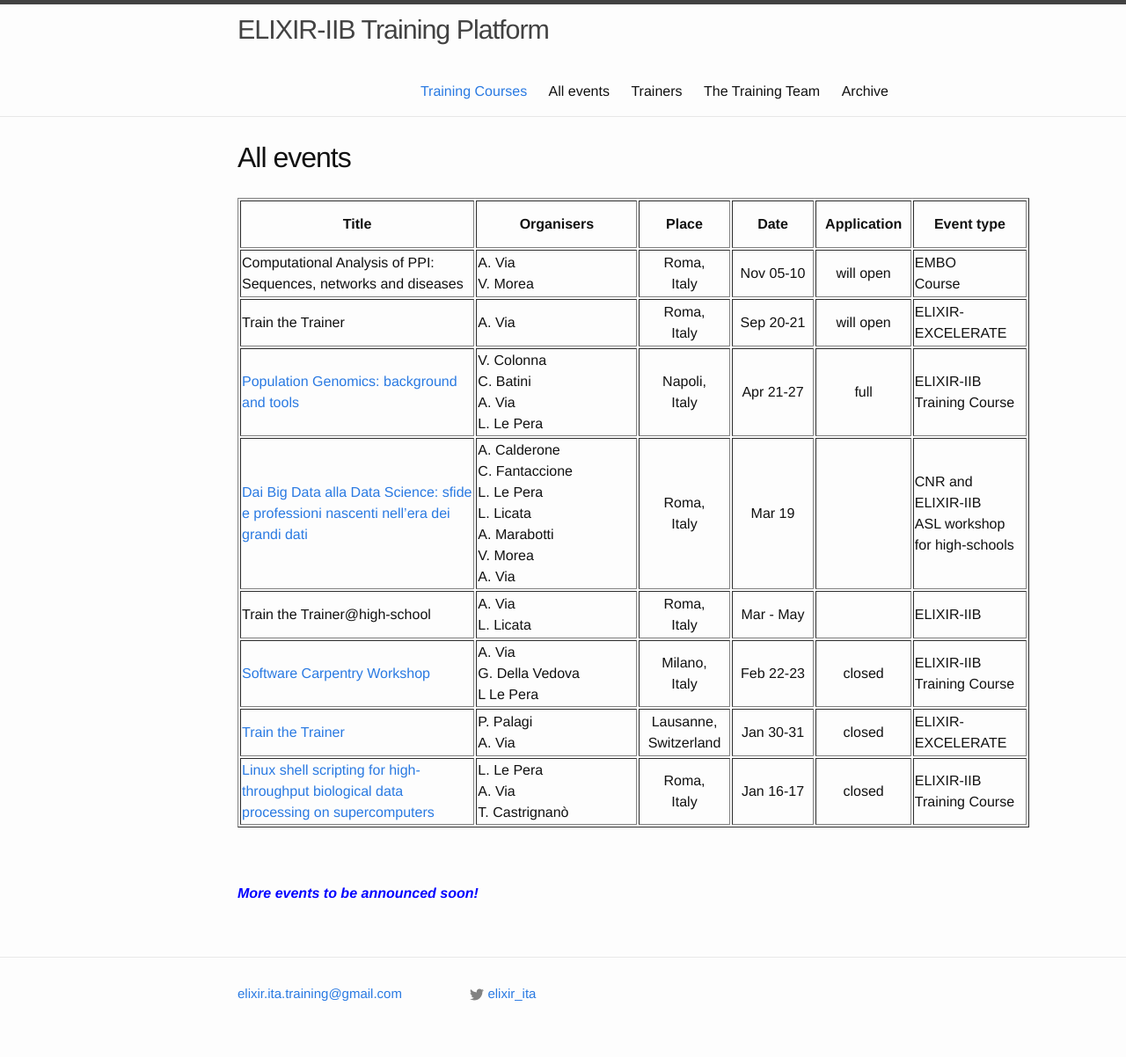
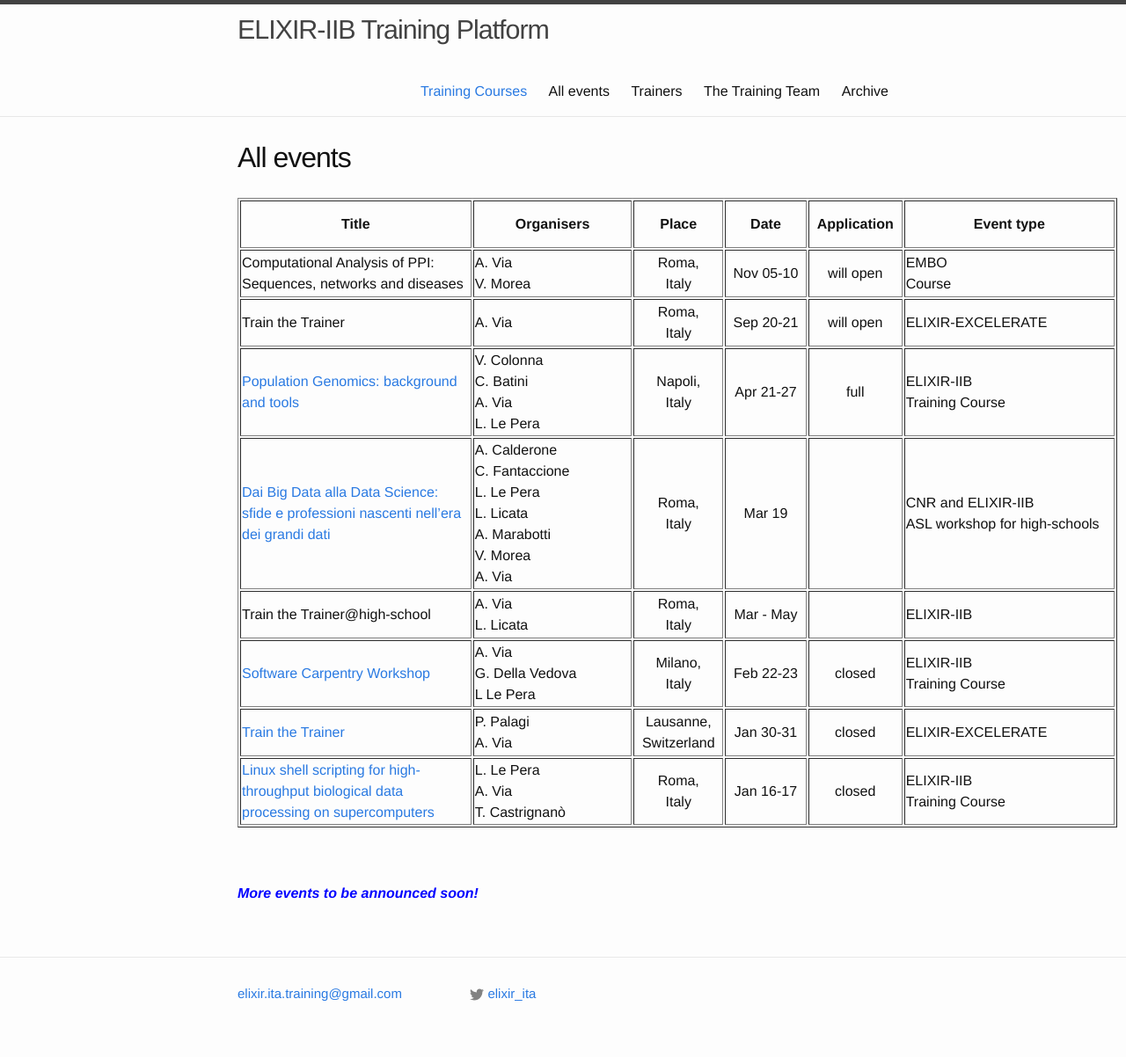
Before and after one commit to ELIXIR-IIB-training/website, a Jekyll site: the page built from _pages/01-all_events.md, in a window 1280 px wide. Shown: the whole page at 88% size. Built offline with Jekyll 4.4.1, drawn with Linux system fonts in a browser that asks for light colours.

Commit message:
Update all events

```diff
--- a/_pages/01-all_events.md
+++ b/_pages/01-all_events.md
@@ -4,14 +4,14 @@ title: All events
 permalink: /all_events/
 ---
 
-<table border="1" width="900">
+<table border="1" width="1000">
 <tr>
    <td height="50" width="220" align="center"><b>Title</b></td>
    <td height="50" width="150" align="center"><b>Organisers</b></td>
    <td height="50" width="75" align="center"><b>Place</b></td>
    <td height="50" width="75" align="center"><b>Date</b></td>
    <td height="50" width="75" align="center"><b>Application</b></td>
-   <td height="50" width="100" align="center"><b>Event type</b></td>
+   <td height="50" width="200" align="center"><b>Event type</b></td>
    </tr>
 <tr>
    <td height="50">Computational Analysis of PPI: Sequences, networks and diseases</td>
```
